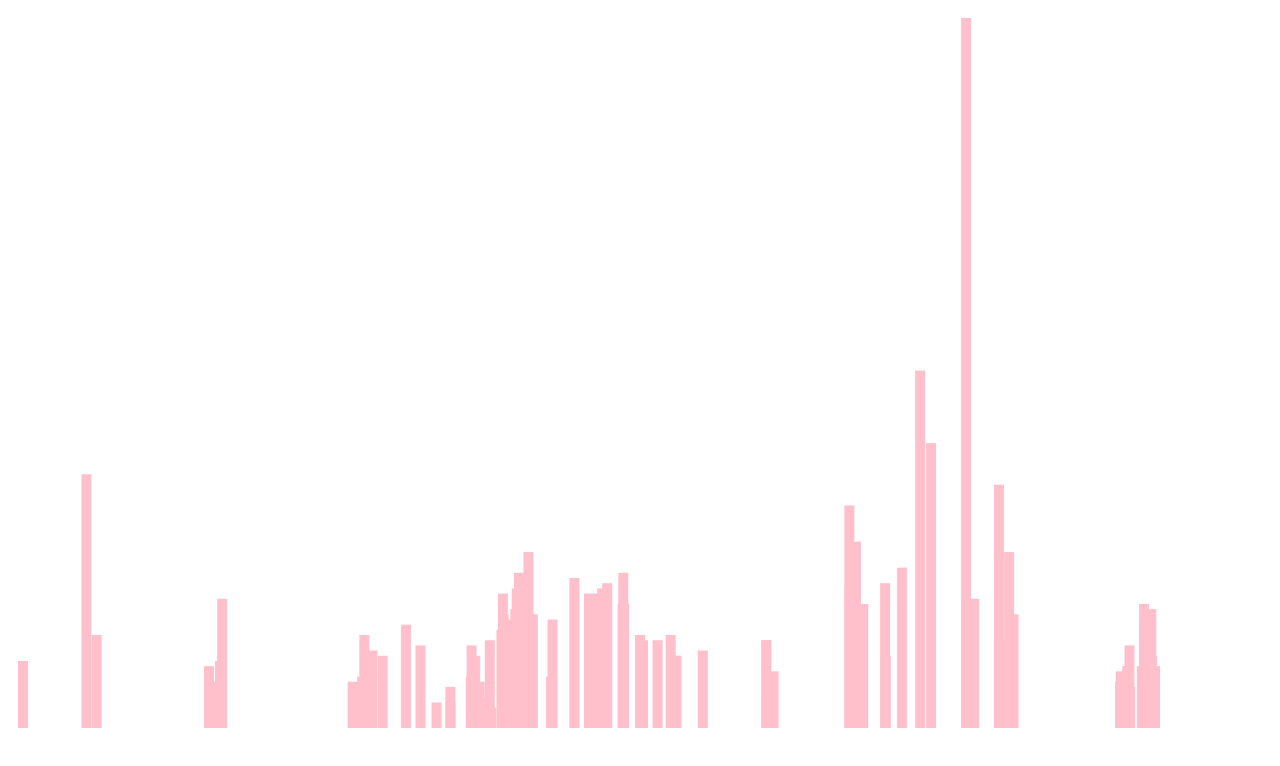
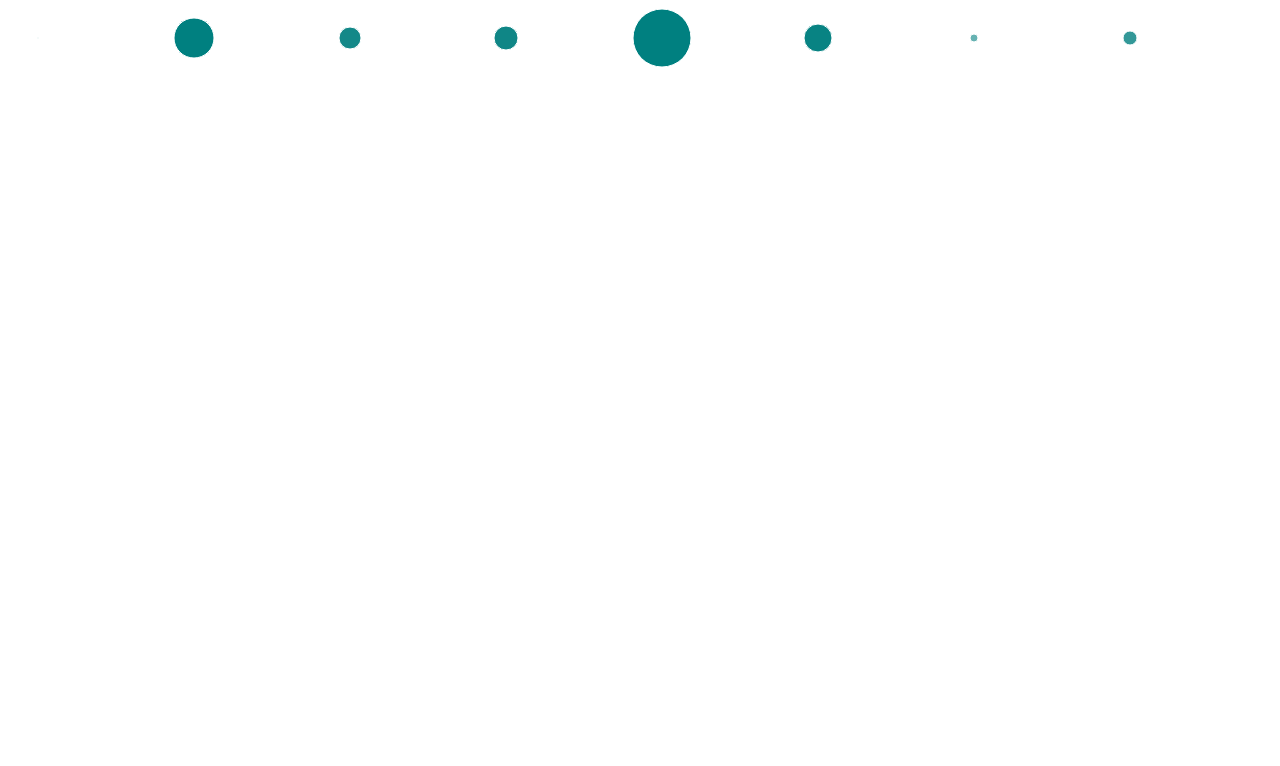
Before and after one commit to aberner6/kadk-data-vis, a plain HTML site: page code/week3/photos/index.html in a window 1280 px wide. Drawn offline with Linux system fonts and the light colour scheme.

Commit message:
sofia.js

```diff
--- a/code/week3/photos/index.html
+++ b/code/week3/photos/index.html
@@ -11,7 +11,7 @@
         <script src="./../../d3.v5.js"></script>
         <!-- we are now loading the latest version of the d3 library so we have access to the whole library -->
 
-		<script src = "milas.js"></script>
+		<script src = "sofia.js"></script>
 		<!-- and after that, we can load our own javascript, which has to come After, because otherwise when we reference d3 in main.js our program will have no idea what we are referencing -->
 
 	</body>
--- /dev/null
+++ b/code/week3/photos/sofia.csv
@@ -0,0 +1,99 @@
+number,category1,category2,tagged,hashtags,filter,comments,likes,date
+1,Animal,,0,0,No,0,6,15/8-2012
+2,Food,,0,0,No,3,4,28/2-2013
+3,Animal,,0,0,Yes,0,5,22/3-2013
+4,Stuff,Family,0,0,Yes,0,3,28/2-2013
+5,Friend,,0,0,Yes,1,6,3/5-2013
+6,Friend,,3,1,Yes,0,9,14/6-2013
+7,Drawing,,0,1,Yes,0,6,23/6-2013
+8,Nature,,0,1,Yes,0,4,23/6-2013
+9,Food,,0,1,No,0,4,27/6-2013
+10,Animal,Family,0,1,No,0,4,1/7-2013
+11,Animal,,0,1,Yes,2,6,2/7-2013
+12,Landscape,Nature,0,1,No,0,2,7/7-2013
+13,Stuff,,0,1,No,0,2,23/7-2013
+14,Food,,0,2,Yes,0,6,24/7-2013
+15,Stuff,Friend,1,0,No,0,2,29/7-2013
+16,Family,,0,1,No,1,4,31/7-2013
+17,Stuff,Friend,1,0,No,0,2,3/8-2013
+18,Stuff,,0,1,No,0,7,5/8-2013
+19,Food,,2,1,No,0,5,6/9-2013
+20,Family,,0,0,No,0,3,18/9-2013
+21,Nature,,0,1,No,0,3,22/10-2013
+22,Friend,,1,0,Yes,0,5,5/1-2014
+23,Friend,,2,0,Yes,2,7,5/3-2014
+24,Friend,,2,0,Yes,2,5,5/3-2014
+25,Nature,,0,4,Yes,0,7,12/3-2014
+26,Friend,Selfie,1,3,Yes,0,4,25/3-2014
+27,Friend,,3,0,Yes,0,8,16/4-2014
+28,Landscape,,0,2,No,0,1,26/4-2014
+29,Friend,,1,1,Yes,0,2,26/4-2014
+30,Friend,Food,1,1,Yes,0,5,28/4-2014
+31,Stuff,,0,0,Yes,0,2,7/6-2014
+32,Landscape,,0,2,Yes,0,6,19/10-2014
+33,Friend,,2,3,No,0,8,25/4-2015
+34,Friend,,1,1,No,1,10,2/6-2015
+35,Food,Friend,2,3,Yes,0,8,1/7-2015
+36,Family,,0,3,No,0,8,6/7-2015
+37,Friend,Food,1,3,No,0,6,6/8-2015
+38,Landscape,,0,2,No,0,5,6/8-2015
+39,Friend,,1,5,No,1,10,8/8-2015
+40,Friend,,3,2,No,0,10,9/9-2015
+41,Friend,,5,0,No,0,10,9/9-2015
+42,Friend,,1,1,No,0,13,9/9-2015
+43,Friend,,1,2,No,0,6,8/12-2015
+44,Drawing,,0,3,No,0,11,27/12-2015
+45,Food,,0,3,Yes,0,11,5/1-2016
+46,Friend,,2,2,Yes,0,11,15/1-2016
+47,Drawing,,0,6,Yes,0,22,31/1-2016
+48,Drawing,,0,4,Yes,0,10,1/2-2016
+49,Stuff,Food,0,1,No,0,7,13/2-2016
+50,Drawing,,0,5,No,0,13,21/2-2016
+51,Selfie,,0,3,Yes,0,4,12/3-2016
+52,Stuff,,0,2,Yes,0,7,19/3-2016
+53,Drawing,,0,5,No,0,8,20/3-2016
+54,Friend,,5,0,No,1,10,24/4-2016
+55,Friend,,0,2,No,0,4,25/4-2016
+56,Family,,0,3,No,0,6,12/5-2016
+57,Friend,,2,1,Yes,1,4,20/5-2016
+58,Friend,,2,0,Yes,0,5,20/5-2016
+59,Friend,,2,0,Yes,0,4,20/5-2016
+60,Food,Friend,2,2,No,1,7,20/5-2016
+61,Nature,Landscape,0,2,No,1,7,20/5-2016
+62,Animal,Friend,3,1,Yes,1,8,20/5-2016
+63,Drawing,,0,4,Yes,2,25,21/5-2016
+64,Friend,,7,2,No,4,11,28/5-2016
+65,Drawing,,0,3,No,0,16,6/6-2016
+66,Nature,,0,3,No,1,15,14/6-2016
+67,Drawing,,0,3,Yes,0,18,30/6-2016
+68,Drawing,,0,4,No,3,18,2/8-2016
+69,Food,Friend,3,2,Yes,0,9,4/8-2016
+70,Friend,,1,2,No,0,19,6/10-2016
+71,Friend,,2,3,No,4,20,26/11-2016
+72,Drawing,,0,3,No,0,23,2/12-2016
+73,Landscape,Fam,1,4,No,2,32,4/12-2016
+74,Food,Friend,1,1,No,7,22,14/1-2017
+75,Friend,,3,3,Yes,0,31,24/3-2017
+76,Drawing,,0,6,Yes,0,20,30/3-2017
+77,Drawing,,0,7,No,0,20,2/4-2017
+78,Friend,Nature,1,0,Yes,2,16,3/4-2017
+79,Animal,Nature,0,4,Yes,0,13,28/4-2017
+80,Landscape,,0,1,No,0,14,28/4-2017
+81,Friend,,2,0,No,0,20,1/5-2017
+82,Food,,0,2,Yes,0,25,23/6-2017
+83,Drawing,,0,3,No,3,29,31/7-2017
+84,Nature,,0,3,Yes,0,16,10/10-2017
+85,Drawing,,0,5,Yes,7,26,18/10-2017
+86,Drawing,,1,4,Yes,2,33,18/10-2017
+87,Stuff,,0,2,Yes,0,18,30/11-2017
+88,Friend,Selfie,3,0,No,9,22,15/4-2018
+89,Landscape,Friend,4,0,No,0,25,7/7-2018
+90,Drawing,,0,2,No,6,38,19/7-2018
+91,Drawing,,0,2,Yes,2,19,5/10-2018
+92,Drawing,,0,4,No,3,27,9/1-2019
+93,Selfie,,0,0,Yes,8,27,24/6-2019
+94,Drawing,,0,1,Yes,1,23,1/10-2019
+95,Drawing,,0,2,No,0,17,2/10-2019
+96,Drawing,,0,1,No,0,17,3/10-2019
+97,Drawing,,0,1,No,0,13,5/10-2019
+98,Drawing,,0,1,No,0,16,5/10-2019
--- /dev/null
+++ b/code/week3/photos/sofia.js
@@ -0,0 +1,104 @@
+
+async function drawData() {
+/*step 1: get the data and see one piece of it*/
+	const dataset = await d3.csv("sofia.csv");
+	const accessOnePiece = dataset[0];
+	console.log(accessOnePiece);
+
+/*step _: set up date parser
+your dates look like this:
+"15/8-2012"
+which translates to this in computer language:
+"%d/%m-%Y"
+see below references for how that is determined:
+https://github.com/d3/d3-time-format
+https://github.com/d3/d3-time-format#locale_format
+https://bl.ocks.org/zanarmstrong/ca0adb7e426c12c06a95
+http://learnjsdata.com/time.html
+*/
+	const dateParser = d3.timeParse("%d/%m-%Y");
+	const yearOnly = d3.timeFormat("%Y")
+	const xAccessor = function(d){
+		return yearOnly(dateParser(d.date));
+	}
+
+/*step 2: define dimensions of canvas*/
+	const screenWidth = window.innerWidth * 0.9;
+	const screenHeight = window.innerHeight * 0.9;
+	const margin = 30;
+
+/*step 3: make the canvas*/
+	const myCanvas = d3.select("#wrapper") //grab this element with the idea of wrapper
+		.append("svg") //add an SVG canvas
+		.attr("width", screenWidth) //of this width
+		.attr("height", screenHeight); //and this height
+
+/*step 4: set up xscale according to date*/
+	const xScale = d3.scaleTime()
+		.domain(d3.extent(dataset, xAccessor))
+		.range([margin, screenWidth-margin])
+
+    console.log(d3.extent(dataset, xAccessor))
+
+/*step 5: draw in groups per year - like a canvas per year*/
+    const years = myCanvas.selectAll(".year")
+      .data(dataset);
+
+    const enteringYear = years.enter()
+      .append('g')
+      .attr("transform", function(d){
+      	return "translate("+xScale(xAccessor(d))+","+margin+")";
+      })
+
+
+/*step 6: math:
+figure out the total number of posts for each year
+put this in the "totals" array
+*/
+	const totals = [];
+    for (i = 0; i<dataset.length; i++){
+        totals[i]= valueConsolidation(xAccessor(dataset[i]));
+    }
+    //return number of times a post in a year occurs
+    function valueConsolidation(givenYear,i) {
+        let total = 0;
+        for (i = 0;i<dataset.length; i++){
+            if(xAccessor(dataset[i])!="undefined" && xAccessor(dataset[i])== givenYear){
+                total++;
+            }
+        }
+        return total;
+     }
+
+/* step 7: can you figure out scales based on totals per year???
+fake code... :
+	const radiusScale = d3.scaleLinear()
+		.domain([]) //minimum year to maximum posts... for ex: [1 post to 10000 posts]
+		.range([]) //range this should map to on the screen [5, 15]
+
+*/
+
+
+
+/*step 8: on each of those year "canvases", draw circles
+there is one circle per post
+
+can you figure out how to set up a scale for the radius?
+it should relate to "i" which is the index counting how many posts there are in each year
+*/
+    enteringYear
+        .append("circle")
+        .attr('cx',0)
+        .attr('cy',0)
+        .attr("class", function(d){
+        	return xAccessor(d); //if you inspect the elements in the console, you can see that each circle has its year as a class
+        })
+        .attr("r", function(d,i){
+        	console.log(totals[i])
+        	return totals[i]; //note: this is not scaled according to the min and max it could be! could go off the canvas or whatever!
+        })
+        .attr("fill", "teal")
+        .attr("stroke", "white")
+        .attr("opacity", .2)
+}
+drawData();
```
